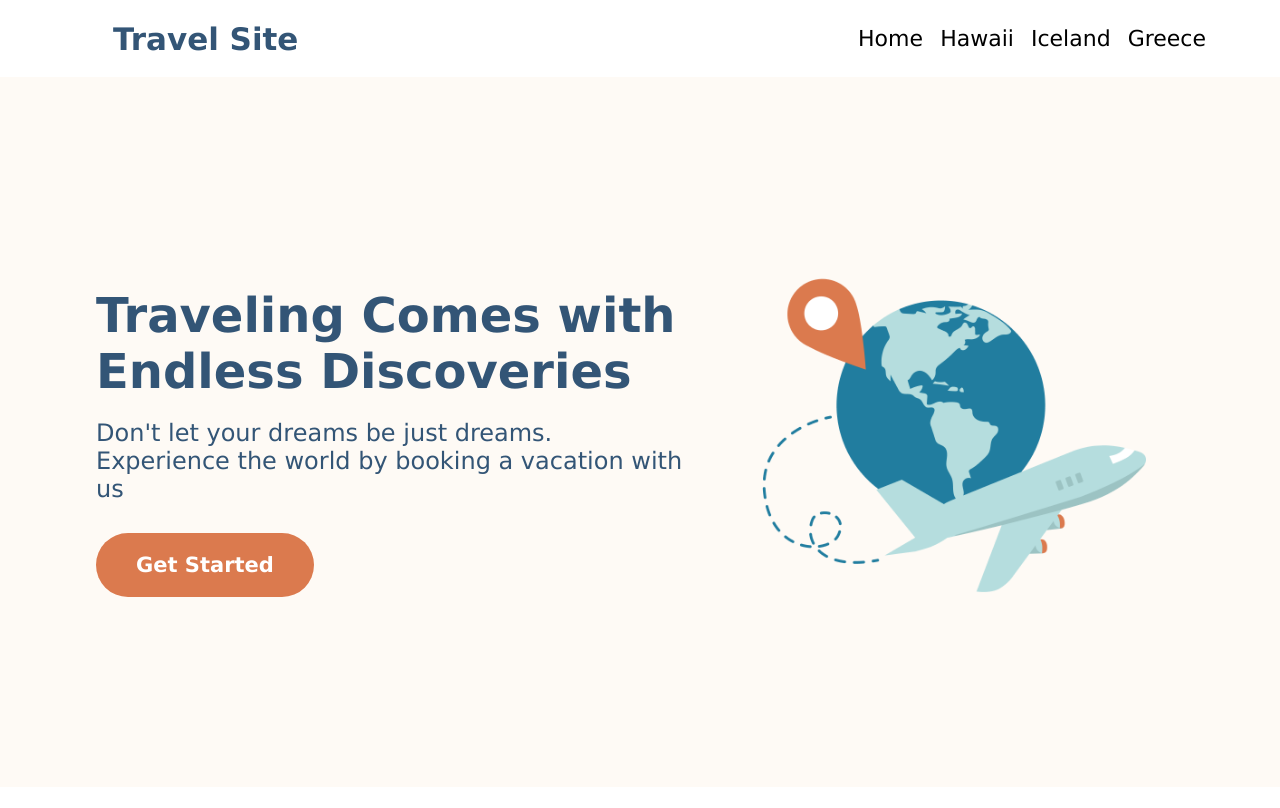
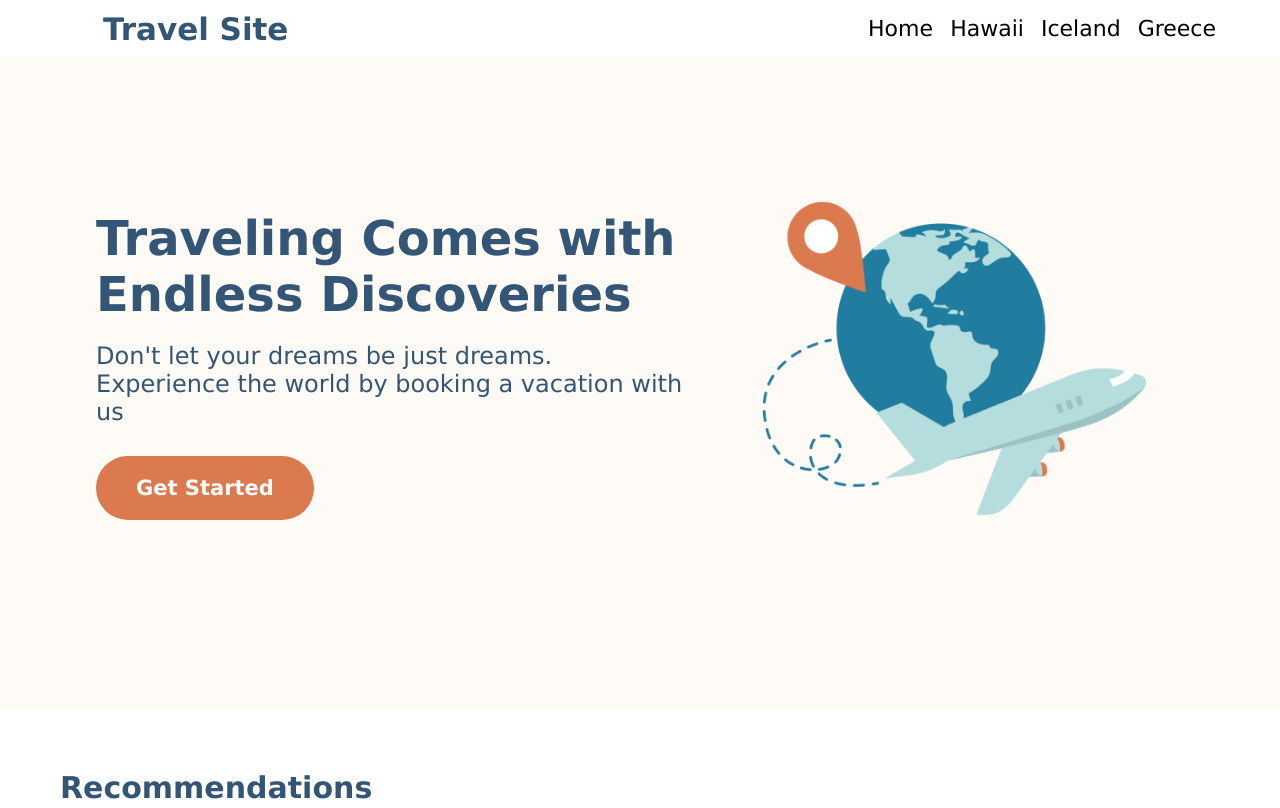
Before and after one commit to aymeeflores/aymeeFlores-travel-site, a plain HTML site: page index.html in a window 1280 px wide. Shown: the top 808 px of the page. Drawn offline with Linux system fonts and the light colour scheme.

Commit message:
last push for real this time

```diff
--- a/css/global.css
+++ b/css/global.css
@@ -12,7 +12,9 @@
   flex-direction: row;
   justify-content: space-between;
   align-items: center;
-  margin: 20px;
+  padding: 10px;
+  position: fixed;
+  width: 100%;
 }
 .main-nav__logo {
   font-size: 31px;
```
